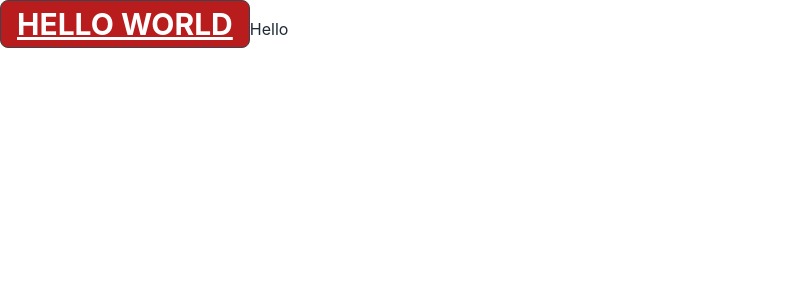
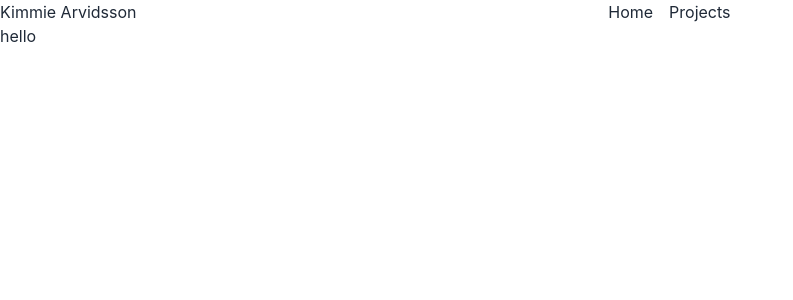
Before and after one commit to zeuph/portfolio, a Next.js app: page / in a window 1280 px wide. Shown: the top 300 px of the page, without its empty margins (0-793 px from the left). Built offline with nearby package versions, Linux system fonts and the light colour scheme.

Commit message:
changed some navigation style

```diff
--- a/components/layout/Layout.js
+++ b/components/layout/Layout.js
@@ -1,10 +1,10 @@
-import MainNavigation from './MainNavigation';
+import { MainNavigation } from './MainNavigation';
 
 export function Layout(props) {
     return (
         <div>
             <MainNavigation />
-            <main className={classes.main}>{props.children}</main>
+            <main className="w-full">{props.children}</main>
         </div>
     )
 }
--- a/components/layout/MainNavigation.js
+++ b/components/layout/MainNavigation.js
@@ -1,10 +1,11 @@
 import Link from 'next/link';
+import classes from './MainNavigation.module.css';
 
-function MainNavigation() {
+export function MainNavigation() {
     return (
         <header className={classes.header}>
             <div className={classes.logo}>Kimmie Arvidsson</div>
-            <nav>
+            <nav className={classes.nav}>
                 <ul>
                     <li>
                         <Link href="/">Home</Link>
--- /dev/null
+++ b/components/layout/MainNavigation.module.css
@@ -0,0 +1,17 @@
+.logo {
+    margin-right:auto;
+}
+.header {
+    display:flex;
+}
+.nav {
+    margin-right:auto;
+    flex-basis: 200px;
+}
+.nav ul {
+    display:flex;
+    gap:1rem;
+}
+.nav li {
+    display: inline;
+}
--- a/pages/_app.js
+++ b/pages/_app.js
@@ -1,7 +1,12 @@
+import { Layout } from '../components/layout/Layout'
 import '../styles/globals.css'
 
 function MyApp({ Component, pageProps }) {
-  return <Component {...pageProps} />
+  return (
+    <Layout>
+      <Component {...pageProps} />
+    </Layout>
+  )
 }
 
 export default MyApp
--- a/pages/index.js
+++ b/pages/index.js
@@ -4,9 +4,8 @@ import Link from 'next/link'
 
 export default function Home() {
   return (
-    <div className="rounded">
-      <h1 className="btn text-3xl font-bold underline bg-red-700">Hello world</h1>
-      <Link className="btn" href="/api/hello">Hello</Link>
+    <div>
+      hello
     </div>
     // <div className={styles.container}>
     //   <Head>
```
